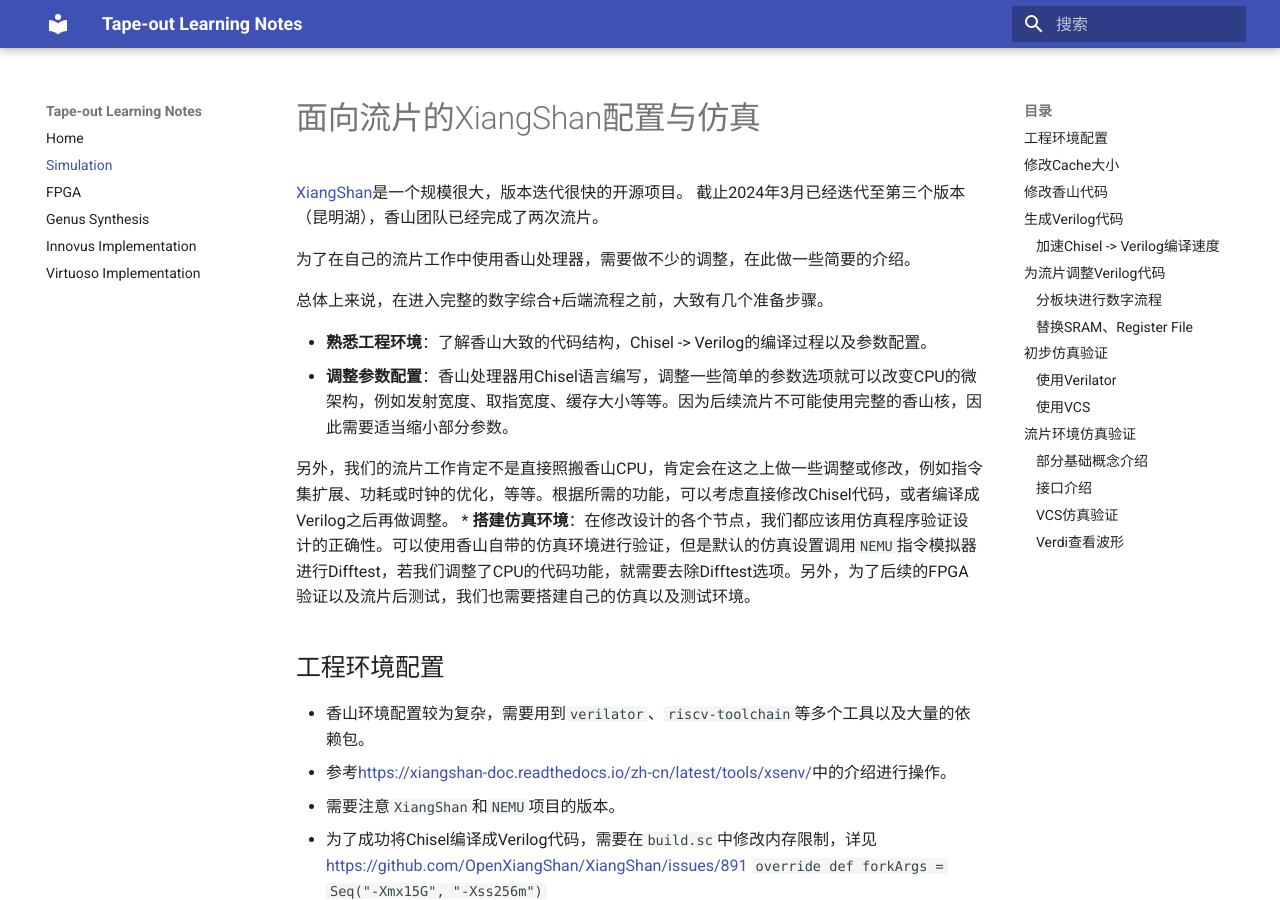
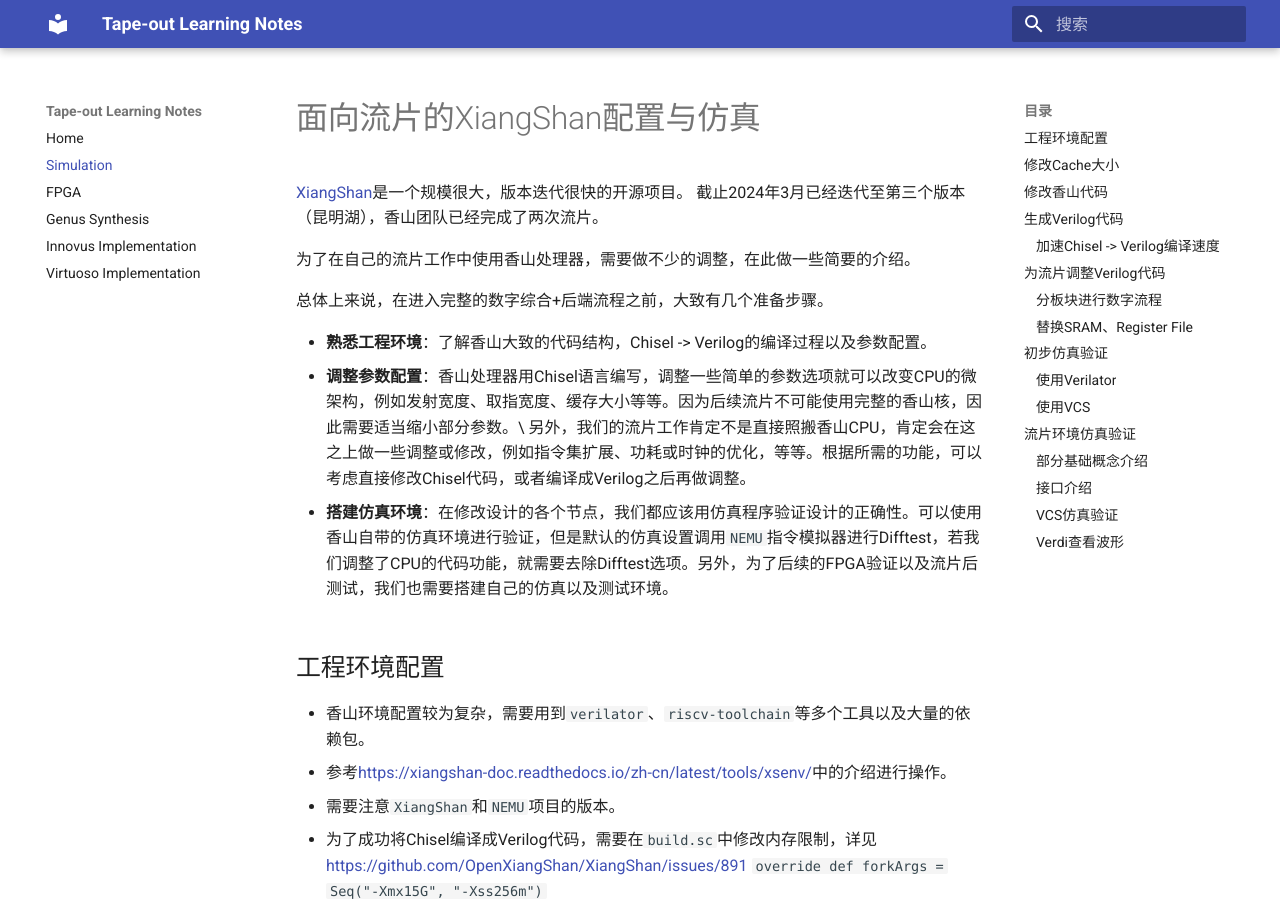
Before and after one commit to Bwoah-Kimi/Tape-out_learning_notes, an MkDocs documentation site: the page built from docs/1_code_modification_and_simulation_workflow.md, in a window 1280 px wide and 900 px high. Built offline with MkDocs 1.6.1 and Material for MkDocs 9.7.7, drawn with Linux system fonts in a browser that asks for light colours; some web fonts are replaced.

Commit message:
fix MD syntax errors

```diff
--- a/docs/1_code_modification_and_simulation_workflow.md
+++ b/docs/1_code_modification_and_simulation_workflow.md
@@ -8,9 +8,9 @@
 总体上来说，在进入完整的数字综合+后端流程之前，大致有几个准备步骤。
 
 * **熟悉工程环境**：了解香山大致的代码结构，Chisel -> Verilog的编译过程以及参数配置。
-* **调整参数配置**：香山处理器用Chisel语言编写，调整一些简单的参数选项就可以改变CPU的微架构，例如发射宽度、取指宽度、缓存大小等等。因为后续流片不可能使用完整的香山核，因此需要适当缩小部分参数。
+* **调整参数配置**：香山处理器用Chisel语言编写，调整一些简单的参数选项就可以改变CPU的微架构，例如发射宽度、取指宽度、缓存大小等等。因为后续流片不可能使用完整的香山核，因此需要适当缩小部分参数。\\
+另外，我们的流片工作肯定不是直接照搬香山CPU，肯定会在这之上做一些调整或修改，例如指令集扩展、功耗或时钟的优化，等等。根据所需的功能，可以考虑直接修改Chisel代码，或者编译成Verilog之后再做调整。
 
-另外，我们的流片工作肯定不是直接照搬香山CPU，肯定会在这之上做一些调整或修改，例如指令集扩展、功耗或时钟的优化，等等。根据所需的功能，可以考虑直接修改Chisel代码，或者编译成Verilog之后再做调整。
 * **搭建仿真环境**：在修改设计的各个节点，我们都应该用仿真程序验证设计的正确性。可以使用香山自带的仿真环境进行验证，但是默认的仿真设置调用`NEMU`指令模拟器进行Difftest，若我们调整了CPU的代码功能，就需要去除Difftest选项。另外，为了后续的FPGA验证以及流片后测试，我们也需要搭建自己的仿真以及测试环境。
 
 ## 工程环境配置
```
Also changed, not shown: docs/0_introduction.md (added, +7 -0 lines), docs/3_genus_synthesis_workflow.md (+3 -0 lines), docs/4_innovus_backend_workflow.md (+16 -1 lines), docs/5_virtuoso_verification.md (+1 -0 lines), docs/index.md (+1 -2 lines).
